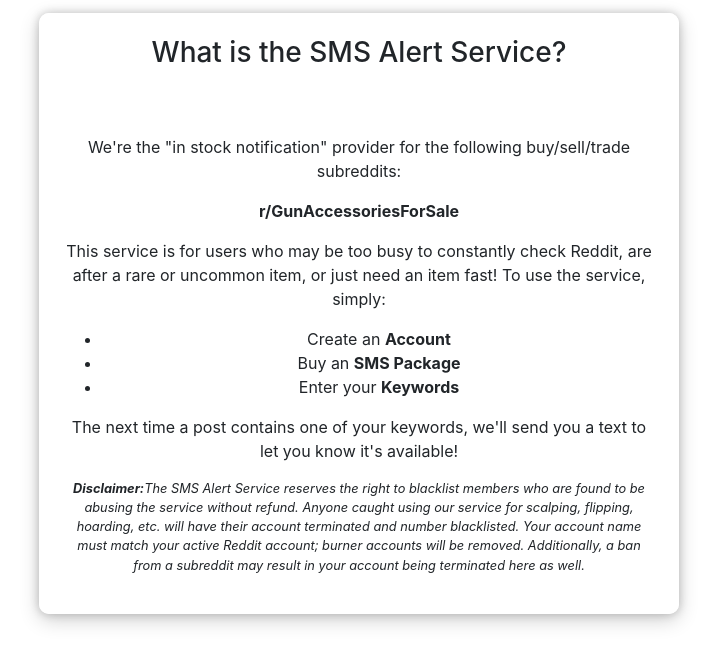
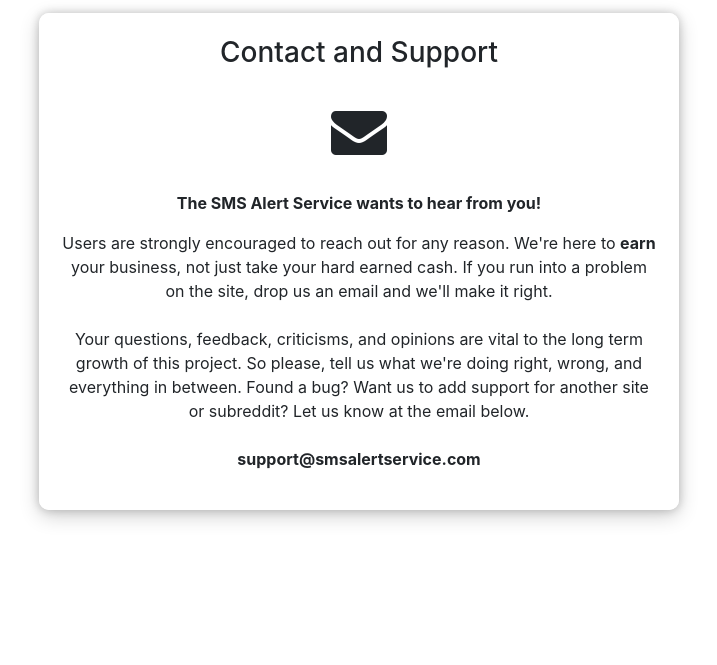
Before and after one commit to nicholas-konar/SMSAlertService, a Flask app: page /contact in a window 1280 px wide. Shown: the part 56-721 px from the top of the page, without its empty margins (281-998 px from the left). Run offline with Flask 2, Linux system fonts and the light colour scheme; parts of the project's set-up code (start-up, migrations or seed data) failed here and were passed over; some libraries are stand-ins or nearby versions.

Commit message:
update contact page

```diff
--- a/SMSAlertService/SMSAlertService/templates/contact.html
+++ b/SMSAlertService/SMSAlertService/templates/contact.html
@@ -10,22 +10,15 @@
         </head>
 
 <div class="box-area">
-    <h3>What is the SMS Alert Service?<br/><br/><i class="glyphicon glyphicon-envelope"></i></h3>
+    <h3>Contact and Support<br/><br/><i class="fa fa-envelope fa-2x"></i></h3>
     <br/>
-    <p>We're the "in stock notification" provider for the following buy/sell/trade subreddits:</p>
-    <p><strong>r/GunAccessoriesForSale</strong></p>
-    <p>This service is for users who may be too busy to constantly check Reddit, are after a rare or uncommon item, or
-    just need an item fast! To use the service, simply:</p>
-    <ul>
-        <li>Create an <strong>Account</strong></li>
-        <li>Buy an <strong>SMS Package</strong></li>
-        <li>Enter your <strong>Keywords</strong></li>
-    </ul>
-    <p>The next time a post contains one of your keywords, we'll send you a text to let you know it's available!</p>
-    <p style="font-size: 80%;"><i><strong>Disclaimer:</strong>The SMS Alert Service reserves the right to
-        blacklist members who are found to be abusing the service without refund.
-        Anyone caught using our service for scalping, flipping, hoarding, etc. will have their account terminated and number blacklisted.
-        Your account name must match your active Reddit account; burner accounts will be removed.
-        Additionally, a ban from a subreddit may result in your account being terminated here as well. </i></p>
+    <p><strong>The SMS Alert Service wants to hear from you!</strong></p>
+    <p>Users are strongly encouraged to reach out for any reason. We're here to <strong>earn</strong> your business,
+        not just take your hard earned cash. If you run into a problem on the site, drop us an email and we'll make it right.<br/><br/>
+        Your questions, feedback, criticisms, and opinions are vital to the long term growth of this project.
+        So please, tell us what we're doing right, wrong, and everything in between.
+        Found a bug? Want us to add support for another site or subreddit? Let us know at the email below.
+        <br/><br/>
+        <strong>support@smsalertservice.com</strong></p>
 </div>
 {% endblock %}
```
